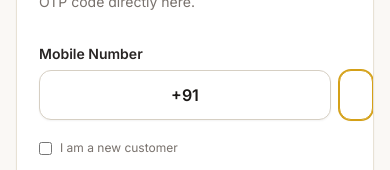
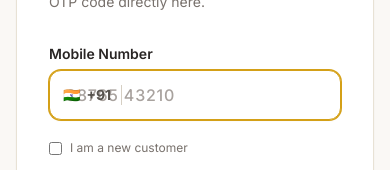
Before and after one commit to saaqibA21/ricemillweb, a React (Vite) app: page /login in a window 390 px wide. Shown: the part 412-582 px from the top of the page. Built offline with nearby package versions, Linux system fonts and the light colour scheme; no server answers; a web font is replaced by a local one.

Commit message:
fix(ui): unify mobile number input with embedded +91 country code prefix in Login

```diff
--- a/src/pages/Login.tsx
+++ b/src/pages/Login.tsx
@@ -117,10 +117,11 @@ export default function Login() {
               <form onSubmit={handleSendOtp} className="space-y-5">
                 <div>
                   <label className="label">Mobile Number</label>
-                  <div className="flex gap-2">
-                    <span className="input w-16 text-center font-semibold text-stone-500 shrink-0 select-none flex items-center justify-center bg-stone-50">
-                      +91
-                    </span>
+                  <div className="relative">
+                    <div className="absolute left-3.5 top-1/2 -translate-y-1/2 flex items-center pointer-events-none gap-1.5 text-stone-600 font-bold text-sm border-r border-[#d6cfc3] pr-2.5">
+                      <span>🇮🇳</span>
+                      <span>+91</span>
+                    </div>
                     <input
                       type="tel"
                       inputMode="numeric"
@@ -128,7 +129,7 @@ export default function Login() {
                       placeholder="98765 43210"
                       value={phone}
                       onChange={(e) => setPhone(e.target.value.replace(/\D/g, ''))}
-                      className="input flex-1 tracking-wider"
+                      className="input pl-20 tracking-wider font-medium text-base"
                       required
                       autoFocus
                     />
```
